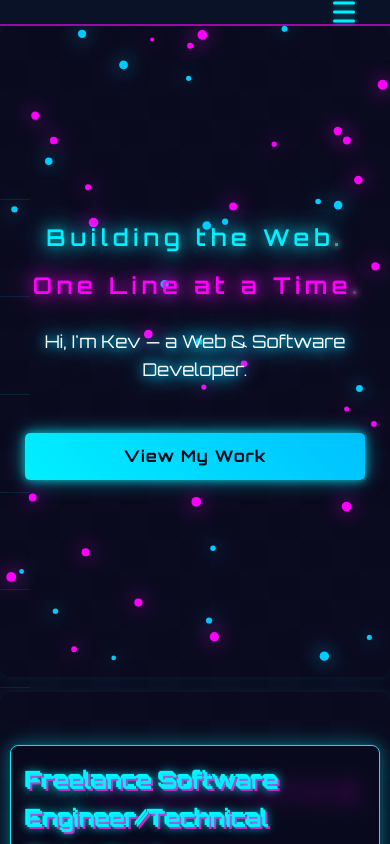
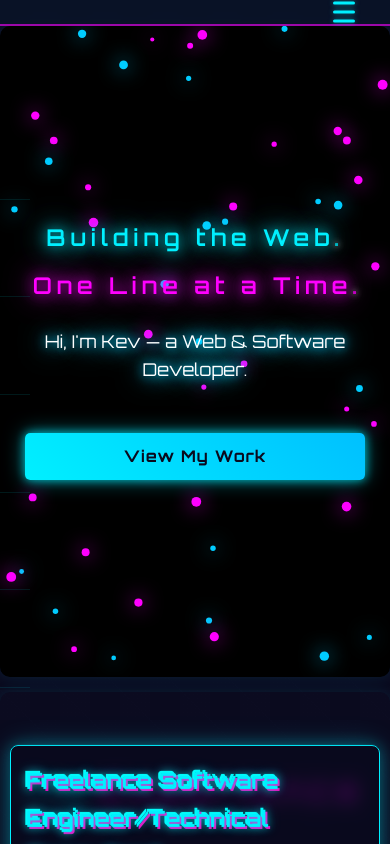
Before and after one commit to KvonR/portfolio-page, a React (Create React App) app: page / in a window 390 px wide. Shown: the top 844 px of the page. Built offline with nearby package versions, Linux system fonts and the light colour scheme.

Commit message:
background on home page matches colour now

```diff
--- a/src/pages/Home.css
+++ b/src/pages/Home.css
@@ -224,7 +224,7 @@
 /* Mobile canvas adjustments */
 @media (max-width: 768px) {
   .neon-canvas {
-    background: transparent; /* Make background transparent on mobile to show App.css background */
+    background: #000; /* Keep the same black background as desktop */
   }
 }
 
```
